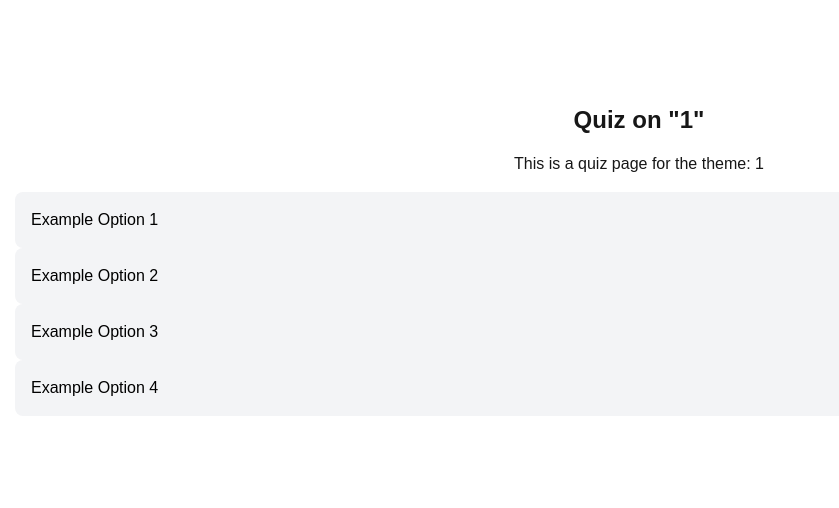
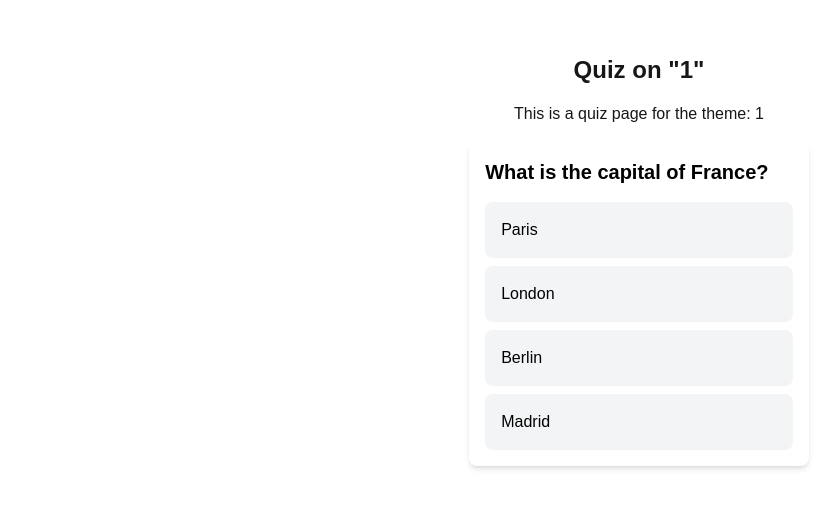
Before and after one commit to veverre/quizz-app, a Next.js app: page /quiz/1 in a window 1280 px wide. Shown: the part 140-648 px from the top of the page, without its empty margins (1-840 px from the left). Built offline with nearby package versions, Linux system fonts and the light colour scheme.

Commit message:
create the quizquestion organism

```diff
--- a/src/app/quiz/[theme]/page.tsx
+++ b/src/app/quiz/[theme]/page.tsx
@@ -1,7 +1,7 @@
 'use client';
 import { useParams } from 'next/navigation';
 import { useState } from 'react';
-import { QuizOption } from '@/components/molecules';
+import { QuizQuestion } from '@/components/organisms';
 
 export default function QuizPage() {
   const { theme } = useParams<{ theme: string }>();
@@ -16,25 +16,11 @@ export default function QuizPage() {
       <h1 className="text-2xl font-bold mb-4">Quiz on "{decodeURIComponent(theme)}"</h1>
       <p className="mb-4">This is a quiz page for the theme: {decodeURIComponent(theme)}</p>
 
-      <QuizOption
-        option="Example Option 1"
-        isSelected={selectedOption === 'Example Option 1'}
-        onClick={(option) => setSelectedOption(option)}
-      />
-      <QuizOption
-        option="Example Option 2"
-        isSelected={selectedOption === 'Example Option 2'}
-        onClick={(option) => setSelectedOption(option)}
-      />
-      <QuizOption
-        option="Example Option 3"
-        isSelected={selectedOption === 'Example Option 3'}
-        onClick={(option) => setSelectedOption(option)}
-      />
-      <QuizOption
-        option="Example Option 4"
-        isSelected={selectedOption === 'Example Option 4'}
-        onClick={(option) => setSelectedOption(option)}
+      <QuizQuestion
+        question="What is the capital of France?"
+        options={['Paris', 'London', 'Berlin', 'Madrid']}
+        selectedOption={selectedOption}
+        onOptionSelect={option => setSelectedOption(option)}
       />
     </main>
   );
--- a/src/components/molecules/QuizOption.tsx
+++ b/src/components/molecules/QuizOption.tsx
@@ -9,7 +9,8 @@ export default function QuizOption({
 }) {
   return (
     <button
-            className={`w-full text-left p-4 rounded-lg transition-colors ${isSelected ? 'bg-blue-600 text-white' : 'bg-gray-100 hover:bg-gray-200 text-black'
+      className={`w-full text-left p-4 rounded-lg transition-colors ${
+        isSelected ? 'bg-blue-600 text-white' : 'bg-gray-100 hover:bg-gray-200 text-black'
       }`}
       onClick={() => onClick(option)}
     >
--- /dev/null
+++ b/src/components/organisms/QuizQuestion.tsx
@@ -0,0 +1,28 @@
+import { QuizOption } from '@/components/molecules';
+export default function QuizQuestion({
+  question,
+  options,
+  selectedOption,
+  onOptionSelect,
+}: {
+  question: string;
+  options: string[];
+  selectedOption: string | null;
+  onOptionSelect: (option: string) => void;
+}) {
+  return (
+    <div className="p-4 bg-white rounded-lg shadow-md">
+      <h2 className="text-xl font-semibold mb-4 text-black">{question}</h2>
+      <div className="space-y-2">
+        {options.map(option => (
+          <QuizOption
+            option={option}
+            isSelected={selectedOption === option}
+            key={option}
+            onClick={() => onOptionSelect(option)}
+          ></QuizOption>
+        ))}
+      </div>
+    </div>
+  );
+}
--- /dev/null
+++ b/src/components/organisms/index.ts
@@ -0,0 +1 @@
+export { default as QuizQuestion } from './QuizQuestion';
```
Also changed, not shown: src/app/page.tsx (+8 -9 lines), src/components/molecules/index.ts (line endings or trailing spaces). Lines whose indentation alone changed are shown as unchanged.
